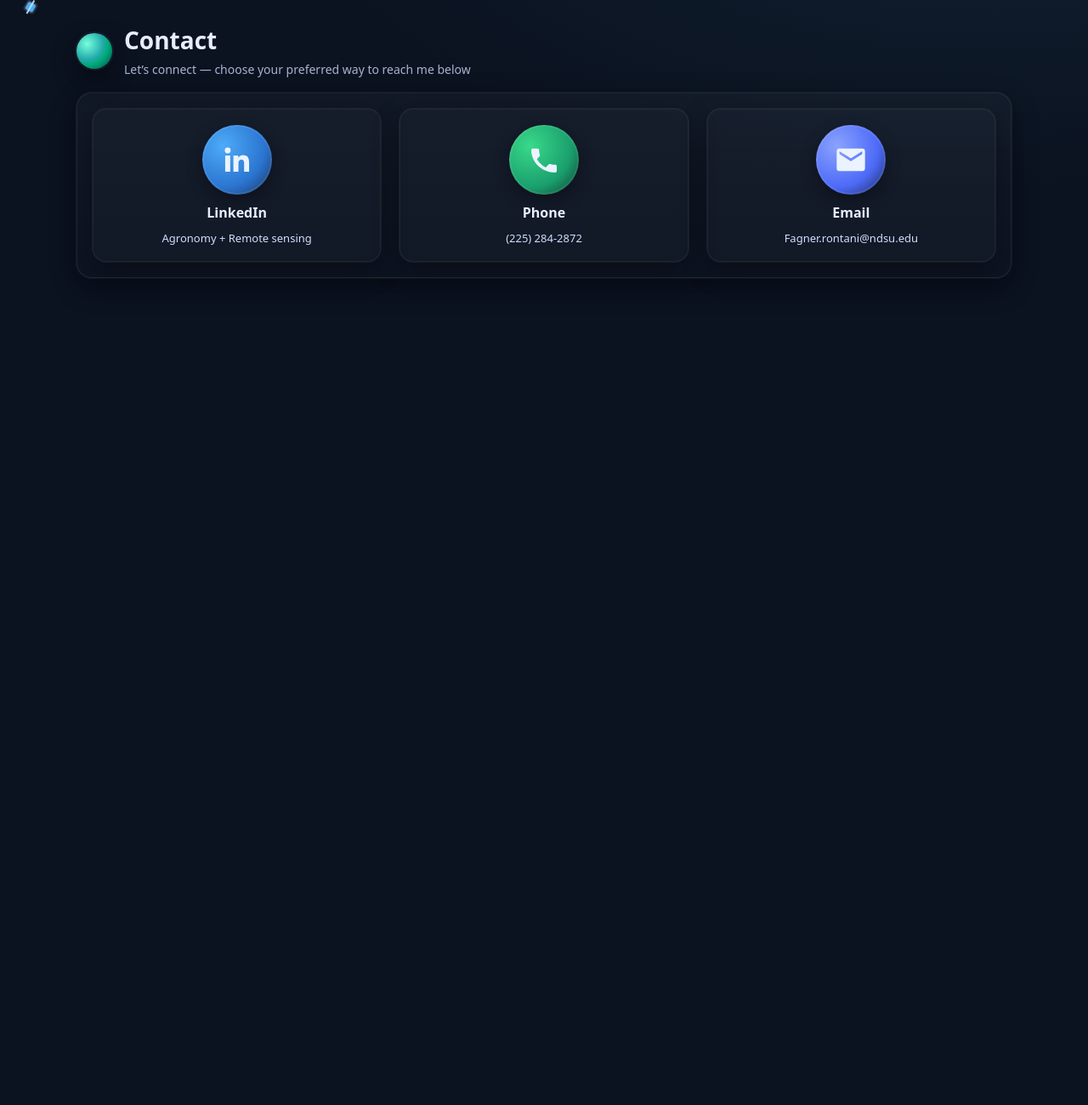
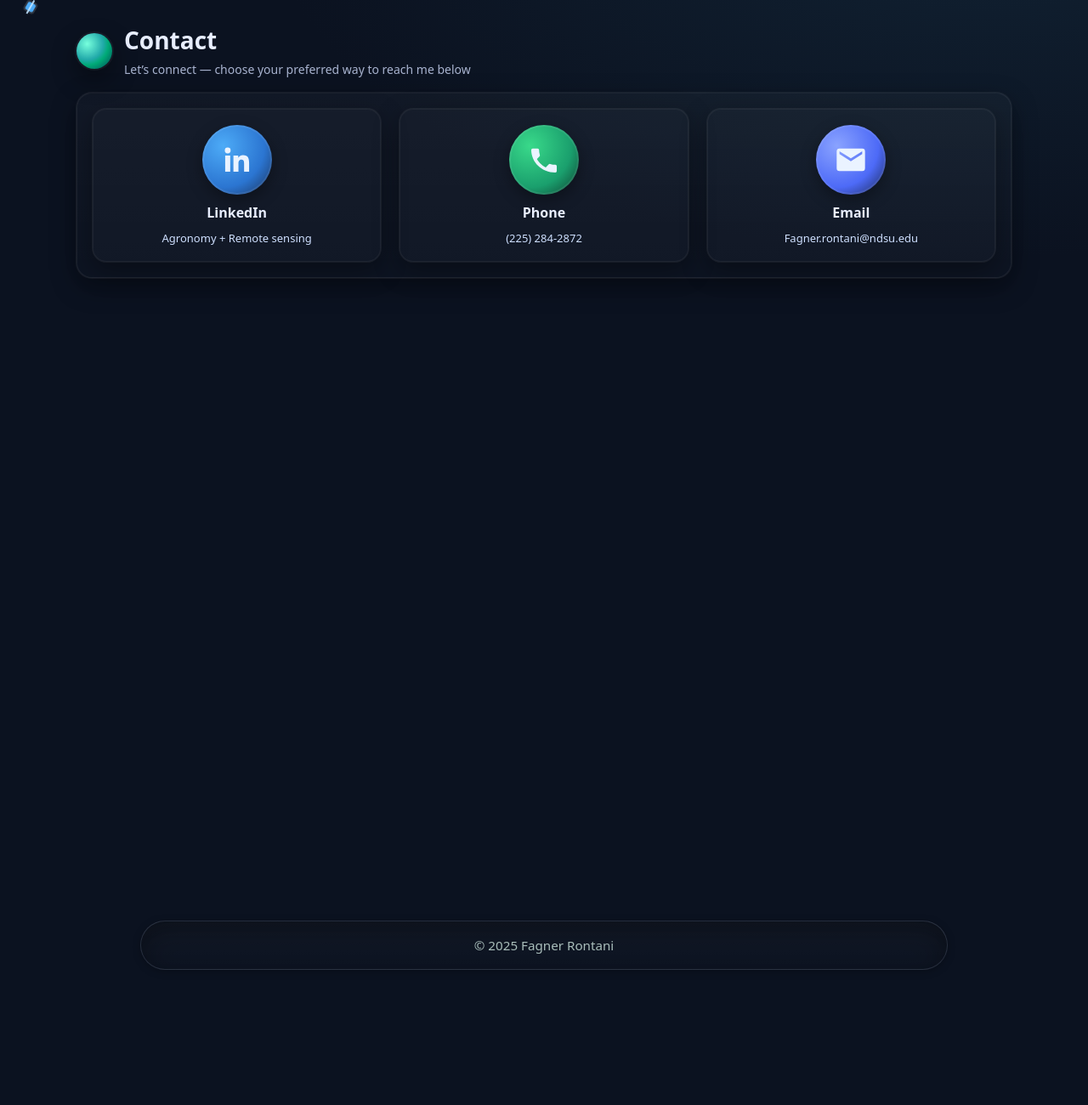
Before and after one commit to FagnerRontani/fagner.github.io, a plain HTML site: page Contact5.html in a window 1280 px wide. Shown: the top 1300 px of the page at 85% size. After the commit the page ends 1169 px from the top, so only its background shows below. Drawn offline with Linux system fonts and the light colour scheme.

Commit message:
Update and rename Contact4.html to Contact5.html

```diff
--- a/Contact4.html
+++ b/Contact5.html
@@ -103,7 +103,7 @@
     max-width:1200px;
     margin:48px auto 28px;
     padding:0 20px;
-    margin-top:40cm; /* você definiu fixo para baixo */
+    margin-top:20cm; /* você definiu fixo para baixo */
   }
   .footer-pill{
     max-width:900px; margin:0 auto; padding:18px 24px; text-align:center;
```
